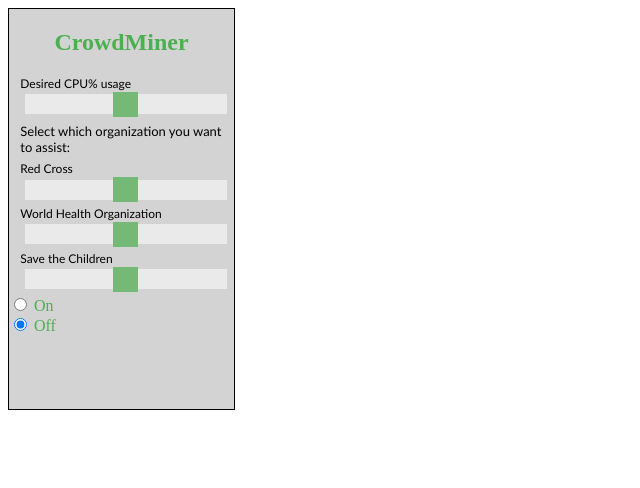
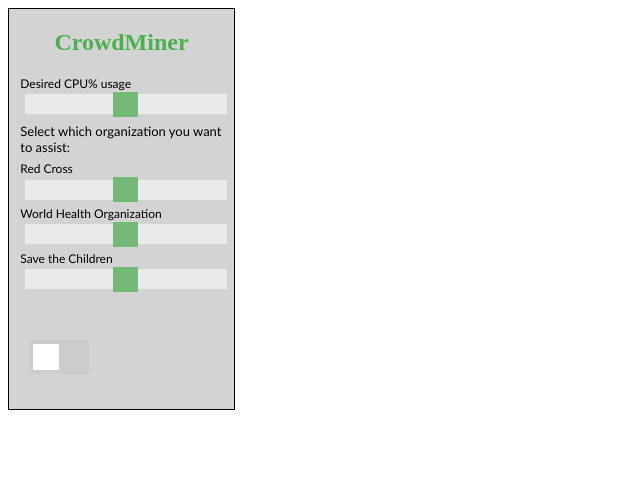
Before and after one commit to Jendelheim/Genesis, a PHP site: page /popup.html in a window 1280 px wide. Shown: the top 488 px of the page, without its empty margins (0-640 px from the left). Run offline with PHP 8.4, Linux system fonts and the light colour scheme.

Commit message:
Changed radio buttons to checkbox, it fits better with the script. Started adding css to checkbox. Script needs some work before adapted to the new approach.

```diff
--- a/Extension/Crowdminer_v0.1/popup.html
+++ b/Extension/Crowdminer_v0.1/popup.html
@@ -44,13 +44,18 @@
     </div>
 
     <section id="switchArea">
-        <form class="switch">
+      <label class="switch">
+        <input type="checkbox">
+        <span class="switch-selection"></span>
+
+      </label>
+      <!-- <form class="switch">
             <input type="radio" class="switch-input" name="view" value="on" id="miningOn">
             <label for="miningOn" class="switch-label switch-label-off">On</label>
             <input type="radio" class="switch-input" name="view" value="off" id="miningOff" checked>
             <label for="miningOff" class="switch-label switch-label-on">Off</label>
             <span class="switch-selection"></span>
-        </form>
+        </form> -->
     </section>
 </div>
 
--- a/Extension/Crowdminer_v0.1/stylesheet.css
+++ b/Extension/Crowdminer_v0.1/stylesheet.css
@@ -44,15 +44,59 @@
     display: inline-block;
     width: 60px;
     height: 34px;
+    margin-left: 20px;
+    margin-top: 20%;
 }
-.switch-label{
-  color: #4CAF50;
+
+
+.switch input {display:none;}
+/* hides the default html graphics */
+/* uncomment when styling is done */
+
+.switch-selection {
+    position: absolute;
+    cursor: pointer;
+    top: 0;
+    left: 0;
+    right: 0;
+    bottom: 0;
+    background-color: #ccc;
+    -webkit-transition: .4s;
+    transition: .4s;
+}
+
+.switch-selection:before {
+    position: absolute;
+    content: "";
+    height: 26px;
+    width: 26px;
+    left: 4px;
+    bottom: 4px;
+    background-color: white;
+    -webkit-transition: .4s;
+    transition: .4s;
 }
 
 
 
+input:checked + .switch-selection {
+    background-color: #2196F3;
+}
 
-/* The slider itself */
+input:focus + .switch-selection {
+    box-shadow: 0 0 1px #2196F3;
+}
+
+input:checked + .switch-selection:before {
+    -webkit-transform: translateX(26px);
+    -ms-transform: translateX(26px);
+    transform: translateX(26px);
+}
+
+/* END OF RADIO BUTTON STYLING */
+
+
+/* The slider(s) itself */
 .slider {
     -webkit-appearance: none;  /* Override default CSS styles */
     appearance: none;
--- a/phpLifeHacks.txt
+++ b/phpLifeHacks.txt
@@ -1,2 +1,5 @@
 Explains exactly how to decode .json files in php and how to access the data
 https://stackoverflow.com/questions/29308898/how-do-i-extract-data-from-json-with-php
+
+Already existing API to communicate with db?
+https://www.w3.org/TR/IndexedDB/
```
Also changed, not shown: Extension/Crowdminer_v0.1/scripts/mining.js (+32 -4 lines), Extension/Crowdminer_v0.1/scripts/popup.js (+12 -0 lines), Extension/Crowdminer_v0.1/manifest.json.
